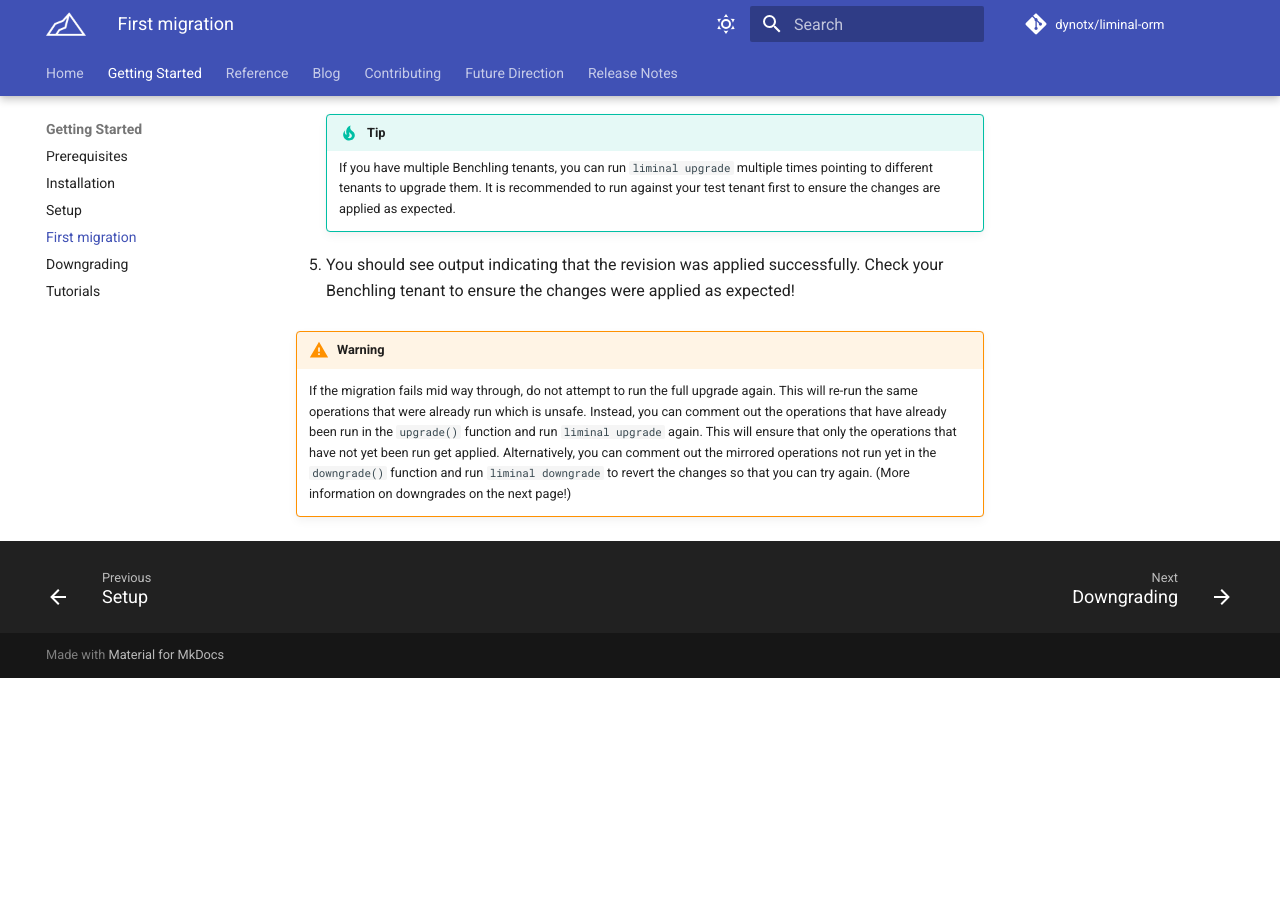
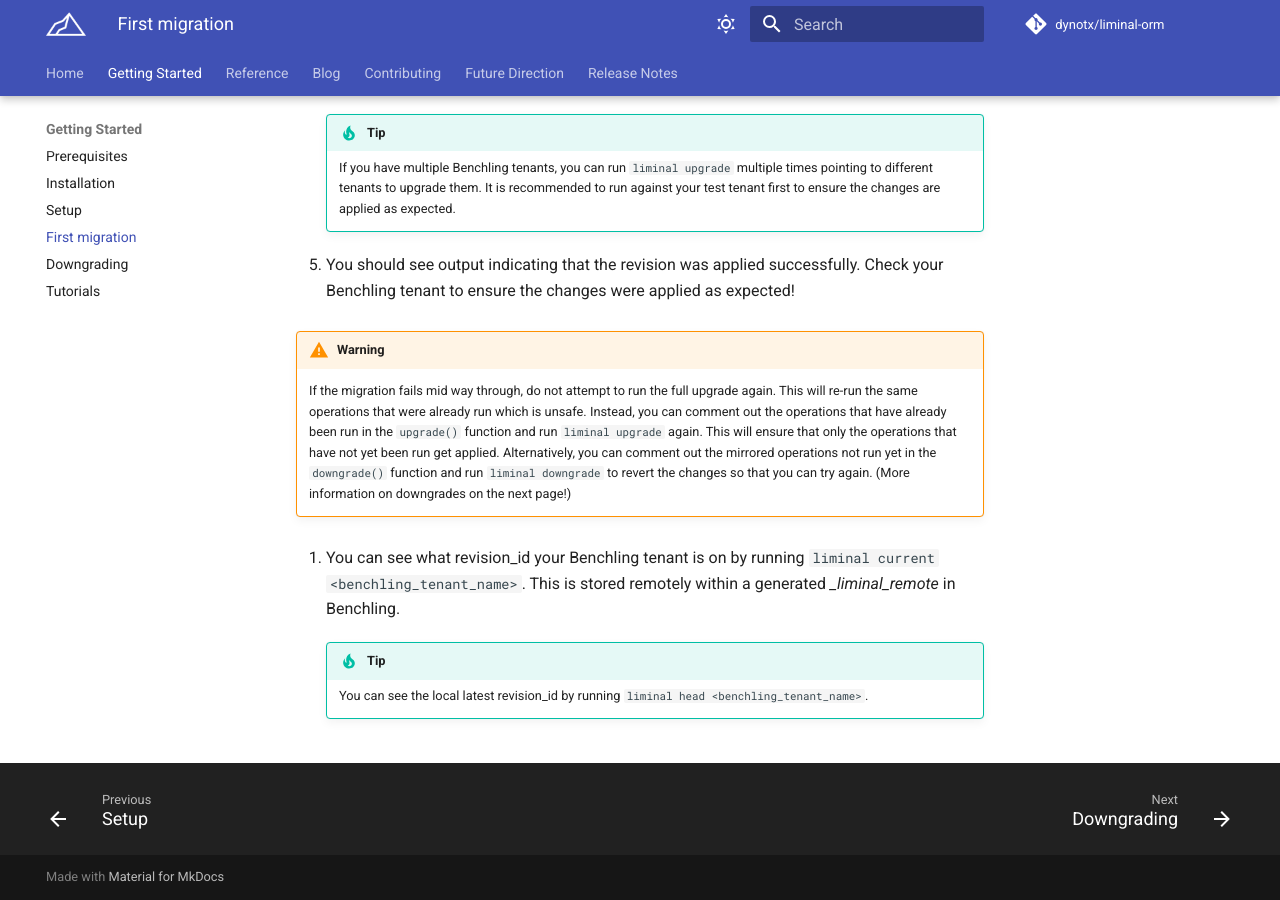
Before and after one commit to twigbio/liminal-orm, an MkDocs documentation site: the page built from docs/getting-started/first-migration.md, in a window 1280 px wide and 900 px high, scrolled down 1651 px. Built offline with MkDocs 1.6.1 and Material for MkDocs 9.7.7, drawn with Linux system fonts in a browser that asks for light colours; comment, search, counter and statistics services are not loaded; before the commit the page ends 2329 px from its top, so only the background shows below that; some of the changed text lies outside the part shown.

Commit message:
update docs

````diff
--- a/docs/getting-started/first-migration.md
+++ b/docs/getting-started/first-migration.md
@@ -6,16 +6,16 @@
 2. In your CLI in Liminal's root directory (that contains the `liminal/` path), run the following command:
 
     ```bash
-    liminal upgrade <benchling_tenant_name> <upgrade_descriptor>
+    liminal revision <benchling_tenant_name> <upgrade_descriptor>
     ```
 
-    Example: `liminal upgrade prod "remove dough column from pizza schema"`.
+    Example: `liminal revision prod "remove dough column from pizza schema"`.
 
     This will automatically generate a new revision file in the `versions/` directory. This revision file defines the set of steps (or "operations") that will be needed to make the targeted Benchling tenant up to date with the changes made in the schema model.
 
-    !!! question "If I have multiple Benchling tenants, do I have to run `autogenerate` for each tenant?"
+    !!! question "If I have multiple Benchling tenants, do I have to run `liminal revision ...` for each tenant?"
 
-        No, Liminal only keeps a single thread of revision history so that each revision file has a linear link. In the case of multiple tenants that need to stay in sync together, we recommend pointing `autogenerate` at your production tenant, or the tenant that acts as the production environment. This will ensure there is a consistent history that your other tenants can follow. When ready, you can then apply the revision to all your tenants.
+        No, Liminal only keeps a single thread of revision history so that each revision file has a linear link. In the case of multiple tenants that need to stay in sync together, we recommend pointing `liminal revision...` at your production tenant, or the tenant that acts as the production environment. This will ensure there is a consistent history that your other tenants can follow. When ready, you can then apply the revision to all your tenants.
 
 3. Review the generated revision file and set of operations to ensure that it is accurate.
 
@@ -62,3 +62,8 @@
 !!! warning
     If the migration fails mid way through, do not attempt to run the full upgrade again. This will re-run the same operations that were already run which is unsafe. Instead, you can comment out the operations
     that have already been run in the `upgrade()` function and run `liminal upgrade` again. This will ensure that only the operations that have not yet been run get applied. Alternatively, you can comment out the mirrored operations not run yet in the `downgrade()` function and run `liminal downgrade` to revert the changes so that you can try again. (More information on downgrades on the next page!)
+
+6. You can see what revision_id your Benchling tenant is on by running `liminal current <benchling_tenant_name>`. This is stored remotely within a generated *_liminal_remote* in Benchling.
+
+    !!! tip
+        You can see the local latest revision_id by running `liminal head <benchling_tenant_name>`.
````
Also changed, not shown: docs/blog/dynotx-recommended-sop.md (+1 -1 lines), docs/getting-started/setup.md (+1 -6 lines), docs/reference/benchling-connection.md (+0 -9 lines), docs/reference/entity-schemas.md (+3 -3 lines), docs/release-notes.md (+26 -0 lines), 2 other files.
